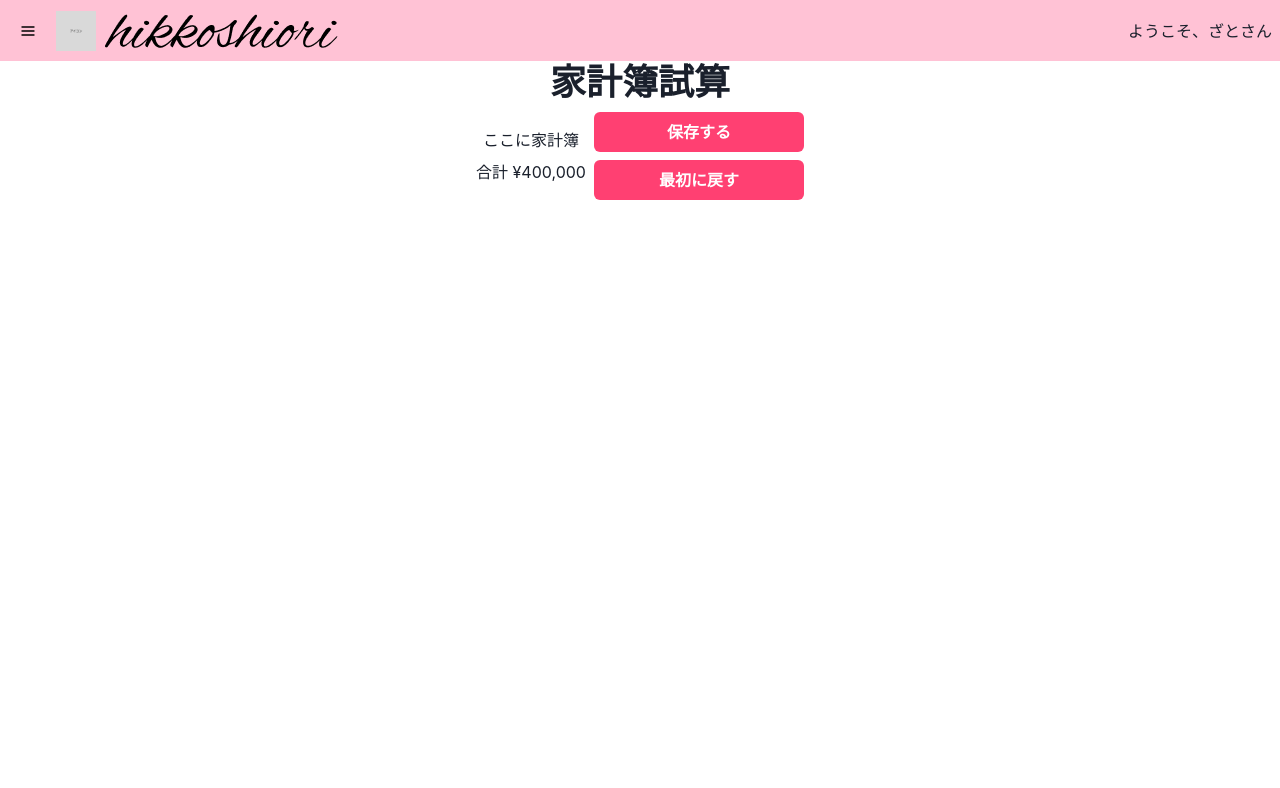
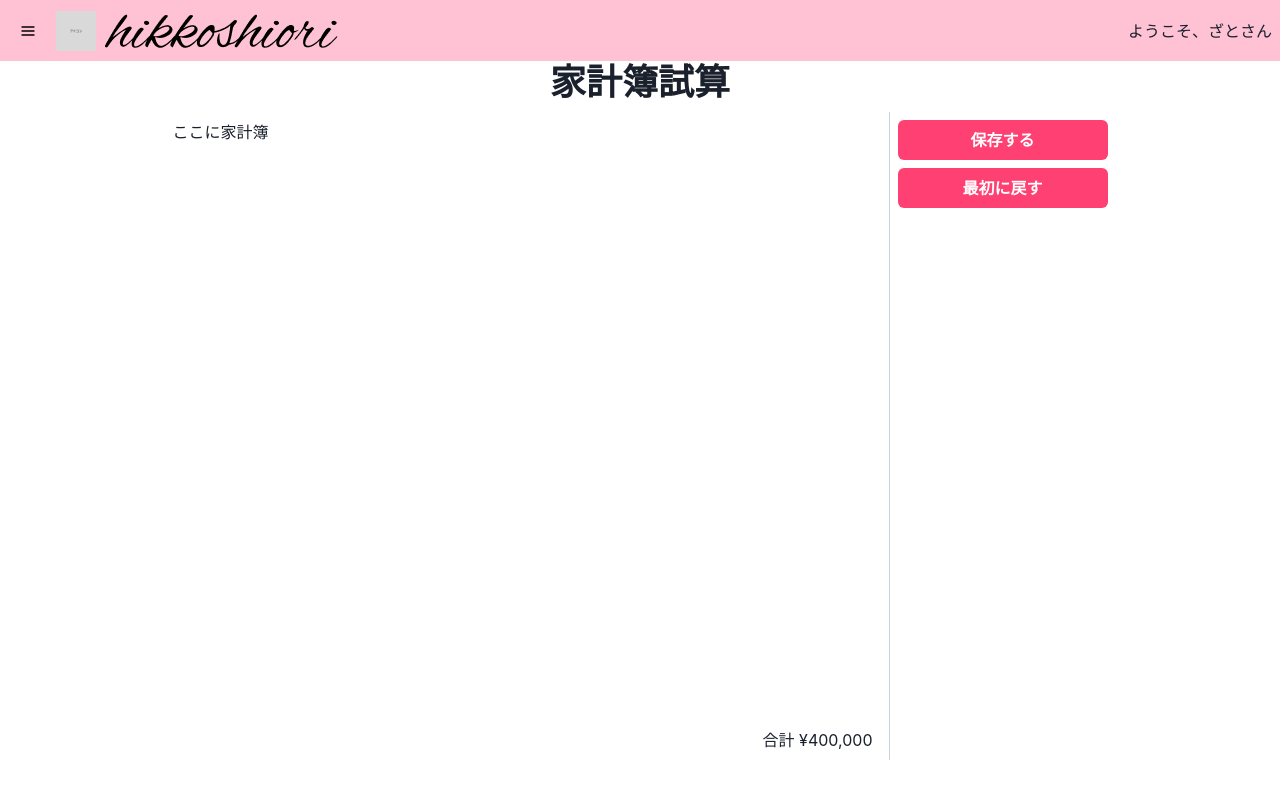
Before and after one commit to project-hikkoshiori/hikkoshiori, a Next.js app in the folder front/app/: page /housekeep in a window 1280 px wide. Shown: the top 788 px of the page. Built offline with nearby package versions, Linux system fonts and the light colour scheme.

Commit message:
housekeep to component

```diff
--- a/front/app/pages/housekeep/index.tsx
+++ b/front/app/pages/housekeep/index.tsx
@@ -1,16 +1,14 @@
-import { Box, Button, Heading, HStack, Text, VStack } from "@chakra-ui/react";
+import { Button, Heading, HStack, VStack } from "@chakra-ui/react";
 import type { NextPage } from "next";
+import HouseKeepList from "../../src/components/HoouseKeepList";
 
 const HouseKeep: NextPage = () => {
   return (
     <VStack>
       <Heading>家計簿試算</Heading>
-      <HStack>
-        <VStack>
-          <Box>ここに家計簿</Box>
-          <Text>合計 ¥400,000</Text>
-        </VStack>
-        <VStack>
+      <HStack align="top">
+        <HouseKeepList />
+        <VStack borderLeft="1px" borderColor="gray.300" p={2}>
           <Button width="210px" colorScheme="brand">
             保存する
           </Button>
--- /dev/null
+++ b/front/app/src/components/HoouseKeepList.tsx
@@ -0,0 +1,12 @@
+import { Box, VStack, Text } from "@chakra-ui/react";
+
+const HouseKeepList = () => (
+  <VStack align="end" p={2}>
+    <Box width="700px" height="75vh">
+      ここに家計簿
+    </Box>
+    <Text textAlign="right">合計 ¥400,000</Text>
+  </VStack>
+);
+
+export default HouseKeepList;
```
